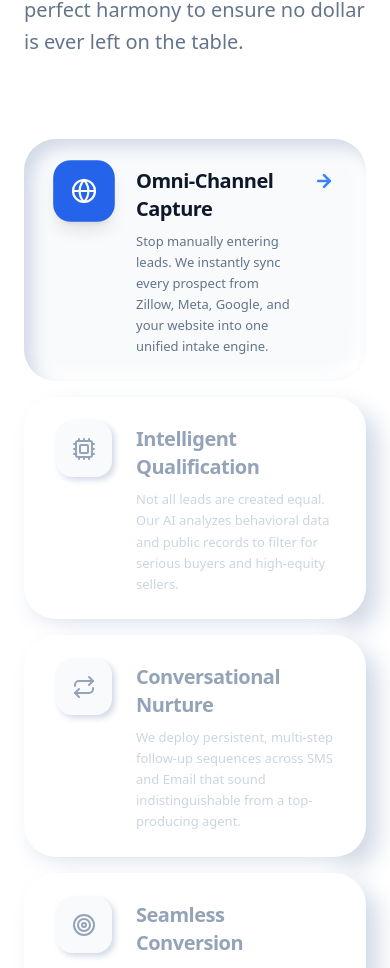
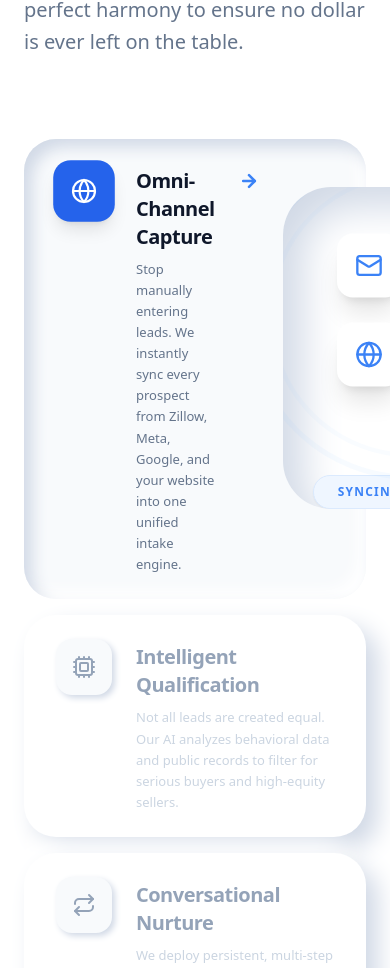
Before and after one commit to orlandoperflo/blossom, a Next.js app: page / in a window 390 px wide. Shown: the part 4135-5103 px from the top of the page. Built offline with nearby package versions, Linux system fonts and the light colour scheme.

Commit message:
Improve mobile step interactions in Architecture section

```diff
--- a/components/LandingPage.jsx
+++ b/components/LandingPage.jsx
@@ -385,6 +385,10 @@ const VisualStage = ({ activeId }) => {
 const StepsSection = () => {
   const [activeStep, setActiveStep] = useState("01");
 
+  const handleStepTap = (stepId) => {
+    setActiveStep((current) => (current === stepId ? null : stepId));
+  };
+
   const steps = [
     {
       id: "01",
@@ -437,6 +441,7 @@ const StepsSection = () => {
               <motion.div
                 key={step.id}
                 onMouseEnter={() => setActiveStep(step.id)}
+                onClick={() => handleStepTap(step.id)}
                 className={`relative group px-8 py-6 rounded-[32px] cursor-pointer transition-all duration-300 flex items-start gap-6 flex-1
                   ${activeStep === step.id
                     ? 'bg-slate-50 shadow-[inset_8px_8px_16px_#d1d9e6,inset_-8px_-8px_16px_#ffffff]'
@@ -462,6 +467,11 @@ const StepsSection = () => {
                   <motion.div layoutId="activeStepArrow" className="ml-auto mt-2 text-blue-500 flex-shrink-0">
                     <ArrowRight size={20} strokeWidth={3} />
                   </motion.div>
+                )}
+                {activeStep === step.id && (
+                  <div className="mt-6 w-full lg:hidden">
+                    <VisualStage activeId={step.id} />
+                  </div>
                 )}
               </motion.div>
             ))}
```
